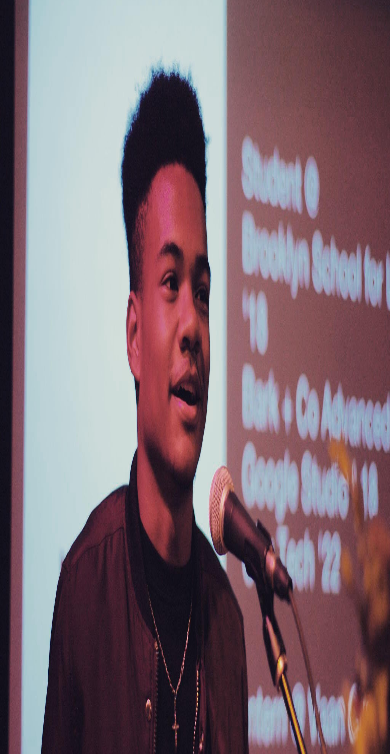
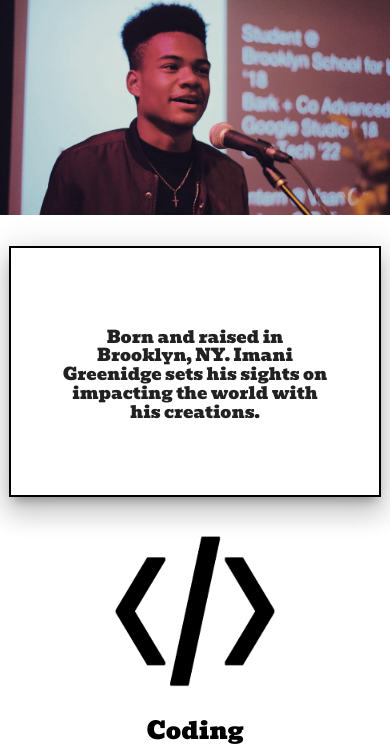
Before and after one commit to ijgreenidge/imani, a plain HTML site: page index.html in a window 390 px wide. Shown: the part 81-835 px from the top of the page. Drawn offline with nearby package versions, Linux system fonts and the light colour scheme; a web font is replaced by a local one.

Commit message:
fixed index banner on mobile

```diff
--- a/index.html
+++ b/index.html
@@ -63,7 +63,7 @@
 
     <main>
         <div class="">
-           <img style="height:800px; width:100%;" class="responsive-img" src="images/imanispeech.jpg"></img>
+           <img style="width:100%;" class="responsive-img" src="images/imanispeech.jpg"></img>
         </div>
 
         <div class="container">
```
